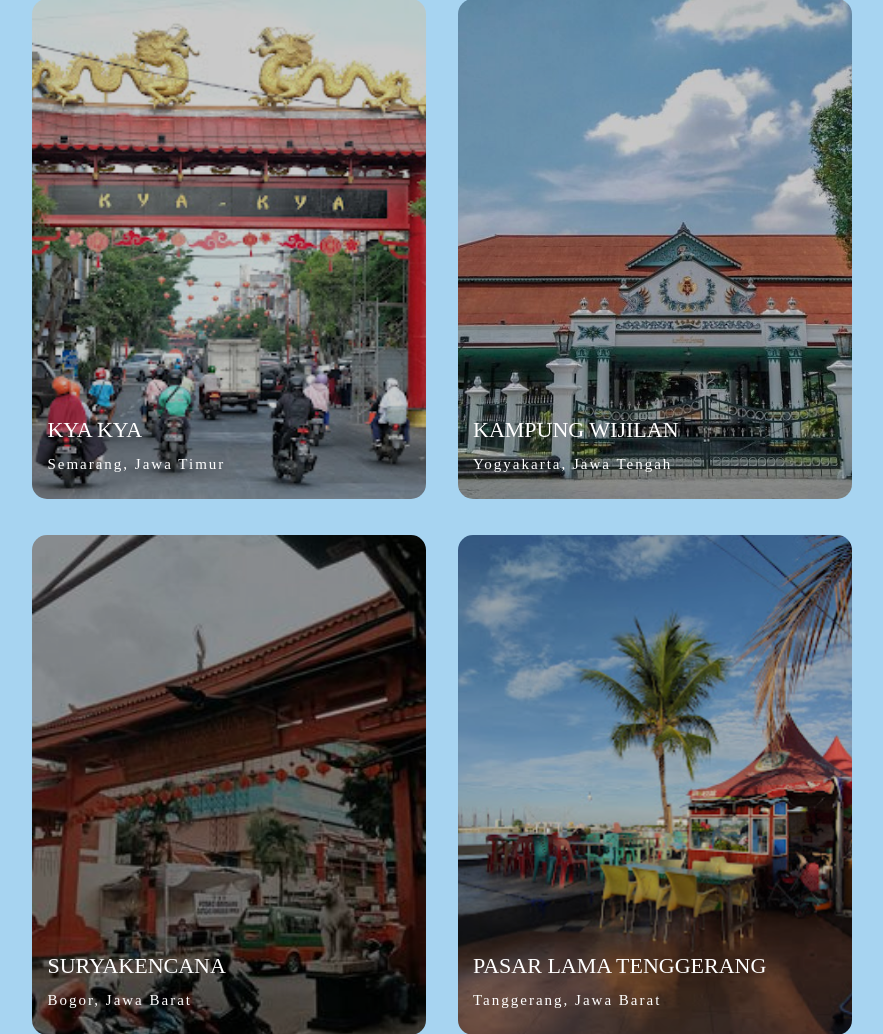
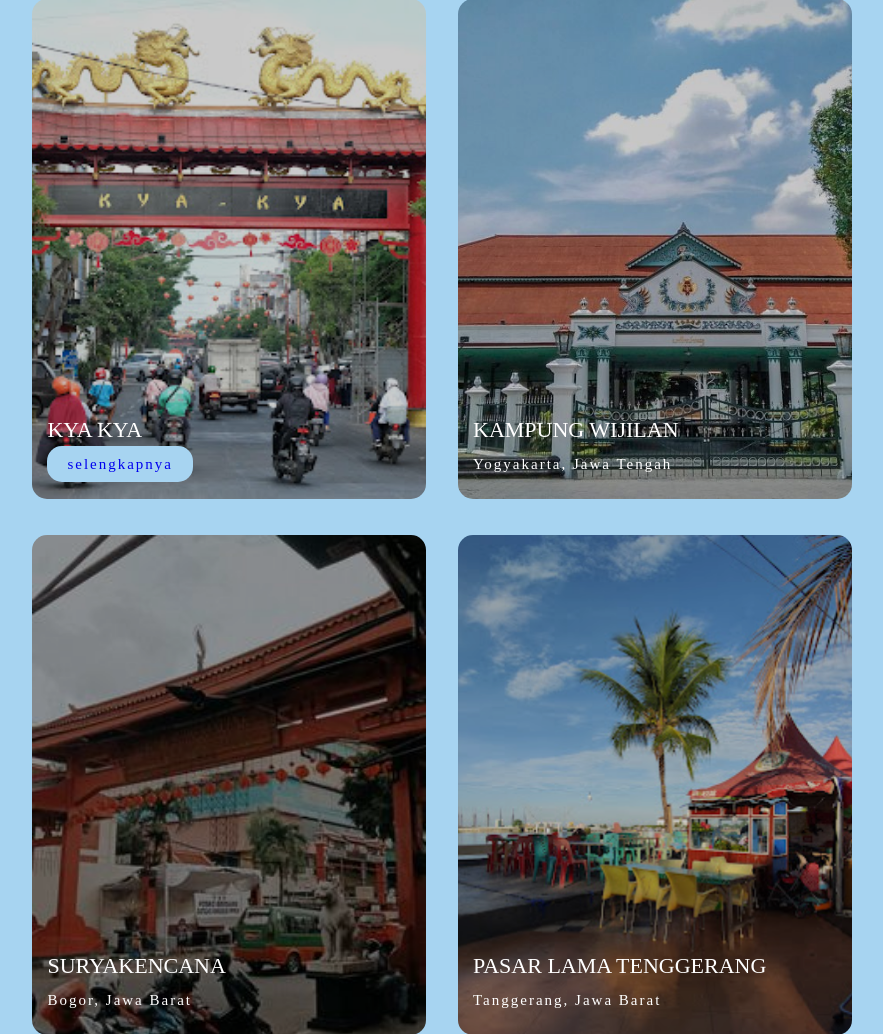
Before and after one commit to hazeltara/My-Travel, a PHP site: page /kuliner.html in a window 1280 px wide. Shown: the part 214-1248 px from the top of the page, without its empty margins (198-1081 px from the left). Run offline with PHP 8.4, Linux system fonts and the light colour scheme.

Commit message:
menambahkan button

```diff
--- a/komentar.css
+++ b/komentar.css
@@ -29,7 +29,7 @@ p {
 	--l: 62%;
 	--l2: 88%;
 	--h: calc((var(#005081) - 1) * (180 / var(#808080f)));
-	--c1: hsl(var(#0099ff), 71%, var(--1));
+	--c1: hsl(var(#0099ff), 71%, var(#808080));
 	--c2: hsl(var(#0099ff), 71%, var(--12));
 
 	position: relative;
@@ -51,7 +51,7 @@ p {
 	position: absolute;
 	top: 0;
 	left: 0;
-	background: linear-gradient(to right, var(#305874) var(#194d72), var(#1887d1) var(#194d72));
+	background: linear-gradient(to right, var(#0099ff) var(#194d72), var(#1887d1) var(#194d72));
 }
 
 .list-komentar > li >h3 {
--- a/kuliner.html
+++ b/kuliner.html
@@ -30,7 +30,7 @@
             <div class="kcol-content">
                 <img src="kulier kya kya.jpg">
                 <h5>KYA KYA</h5>
-                <p>Semarang, Jawa Timur</p>
+                <p><a href="selengkapnya.html" class="btn1">selengkapnya</a> </p>
             </div>
 
             <div class="kcol-content">
--- a/style.css
+++ b/style.css
@@ -311,7 +311,7 @@ header.sticky{
 .kcol-content{
     position: relative;
 }
-.kcol-content img{
+.kcol-content img {
     width: 100%;
     height: 500px;
     object-fit: cover;
@@ -534,3 +534,9 @@ header.sticky{
 .comment-box button:hover{
     background-color: #54b8fa;
 }
+
+.btn1 {
+    background-color: #a7d4f1 ;
+    padding: 10px 20px;
+    border-radius: 15px;
+}
```
Also changed, not shown: selengkapnya.html (added, +11 -0 lines).
